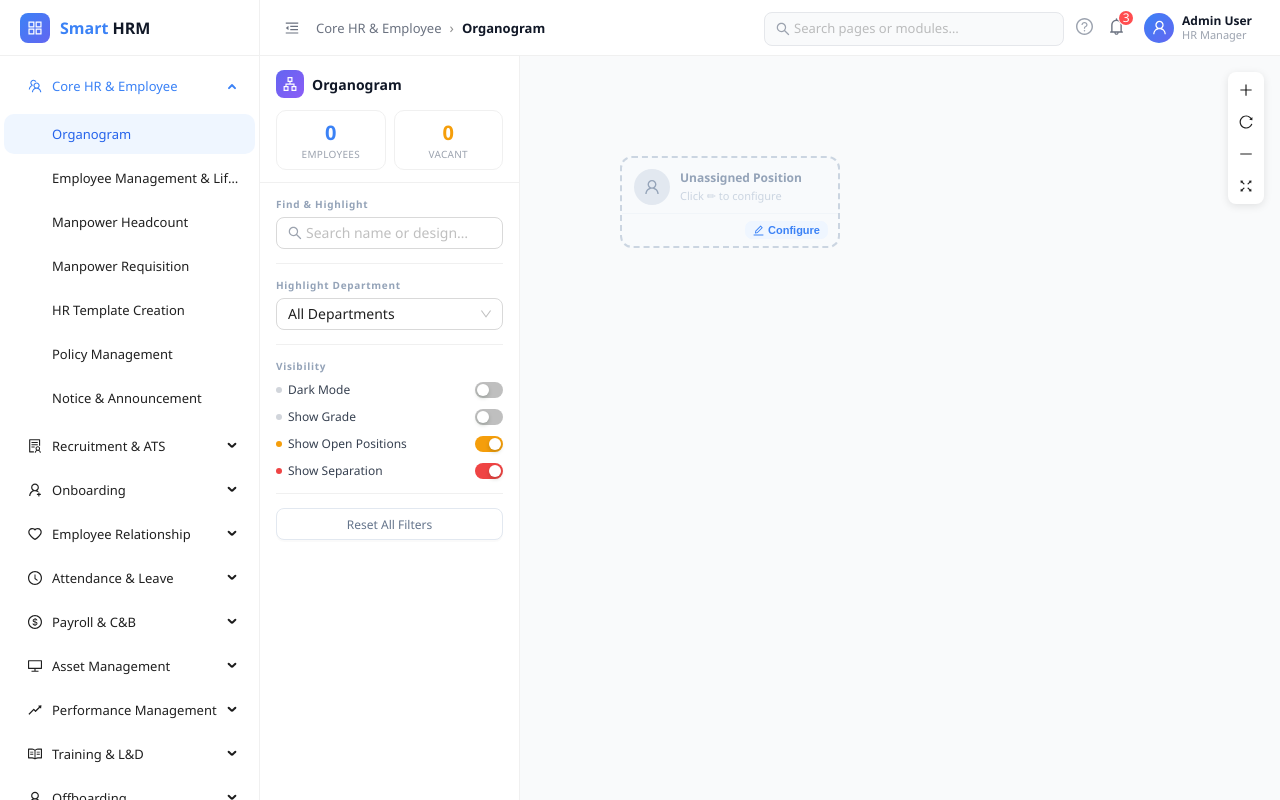
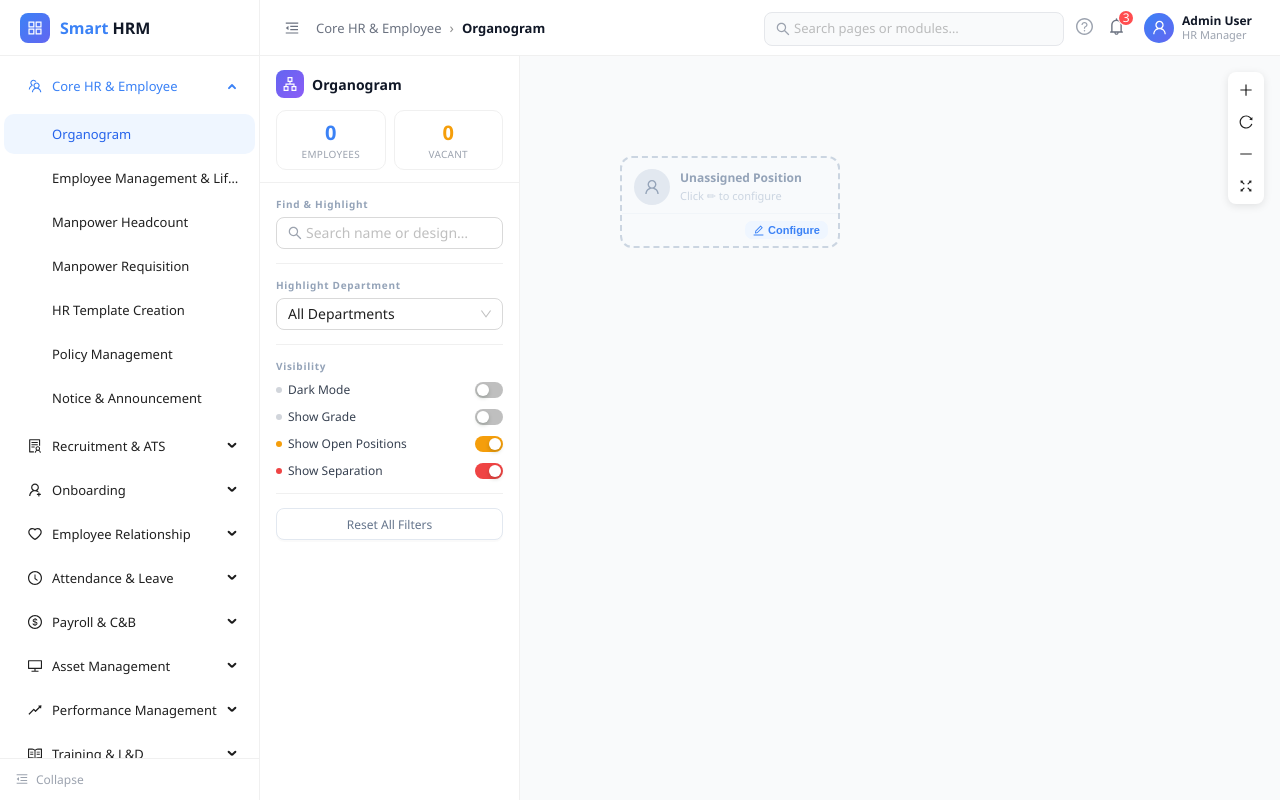
Before and after one commit to wahiduzzaman99356/Smart-HRM, a React (Vite) app: page /core-hr/organogram in a window 1280 px wide. Built offline with nearby package versions, Linux system fonts and the light colour scheme.

Commit message:
fix navbar

```diff
--- a/src/layouts/AppLayout/AppLayout.tsx
+++ b/src/layouts/AppLayout/AppLayout.tsx
@@ -125,8 +125,6 @@
         theme="light"
         style={{
           borderRight: '1px solid #f0f0f0',
-          display: 'flex',
-          flexDirection: 'column',
           overflow: 'hidden',
           height: '100vh',
           position: 'sticky',
@@ -136,6 +134,9 @@
           background: '#fff',
         }}
       >
+        {/* Inner flex column — Ant Design renders an extra .ant-layout-sider-children
+            wrapper, so we need our own flex container to get scrolling right. */}
+        <div style={{ display: 'flex', flexDirection: 'column', height: '100%', overflow: 'hidden' }}>
         {/* Brand / Logo */}
         <div
           style={{
@@ -218,6 +219,7 @@
             <span>Collapse</span>
           </div>
         )}
+        </div>
       </Sider>
 
       {/* ── Right side (header + content) ──────────────────────────────────── */}
```
